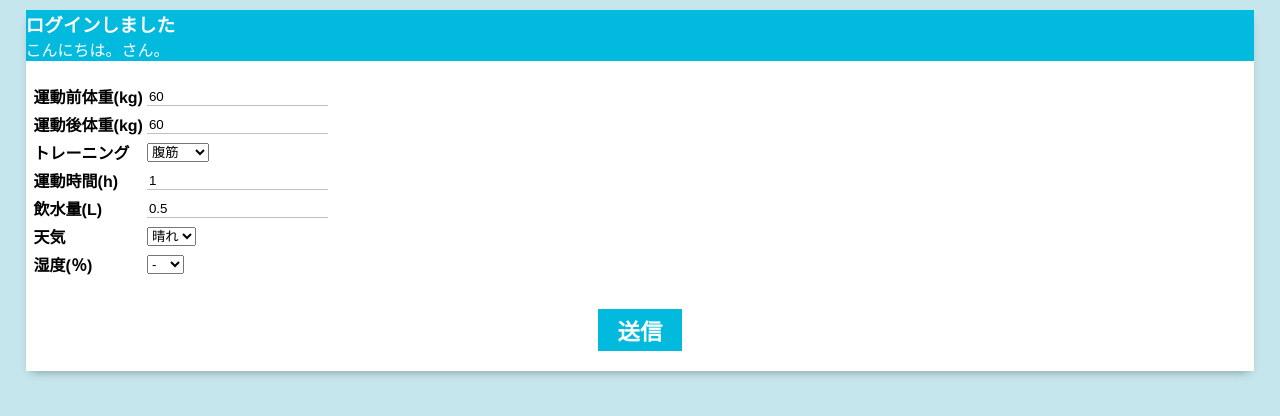
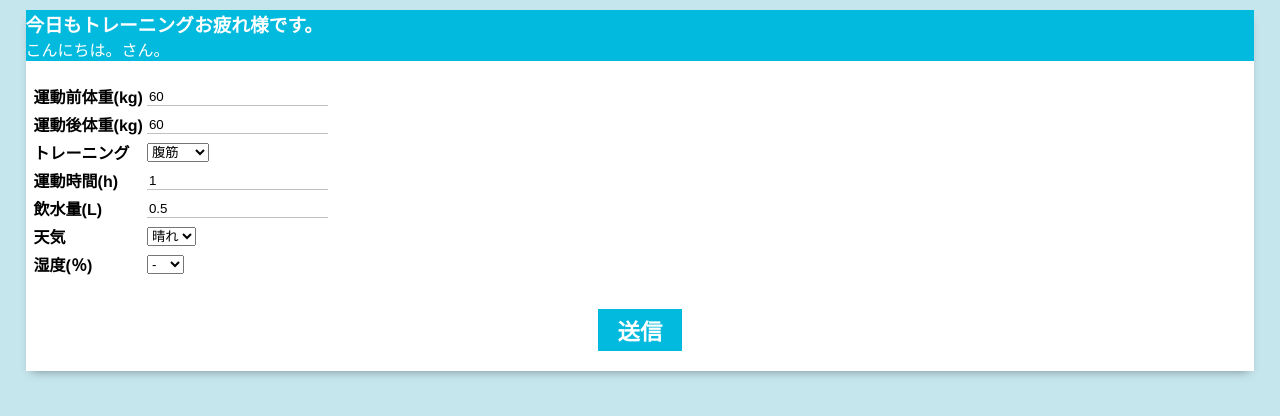
Before and after one commit to azm17/app0702, a Flask app: template templates/hello.html in a window 1280 px wide. Shown: the top 416 px of the page. Run offline with Flask 2, Linux system fonts and the light colour scheme; the template is opened without the code that fills it, so the values that code supplies are empty.

Commit message:
ostukare

```diff
--- a/data_azumi.csv
+++ b/data_azumi.csv
@@ -7,3 +7,5 @@
 5,2019-07-03,60.0,50.0,Twitter,1.0,1.0,1,10.0
 6,2019-07-03,60.0,59.0,Twitter,5.0,0.5,1,40.0
 7,2019-07-03,59.0,58.0,Twitter,3.0,3.0,2,20.0
+8,2019-07-05,60.0,60.0,腹筋,1.0,0.5,1,4.0
+9,2019-07-05,60.0,60.0,腹筋,1.0,0.5,1,2.0
--- a/templates/hello.html
+++ b/templates/hello.html
@@ -1,5 +1,5 @@
 {% extends "layout.html" %}
 {% block content %}
-<h3>ログインしました</h3>
+<h3>今日もトレーニングお疲れ様です。</h3>
 こんにちは。{{ name }}さん。
 {% endblock %}
```
